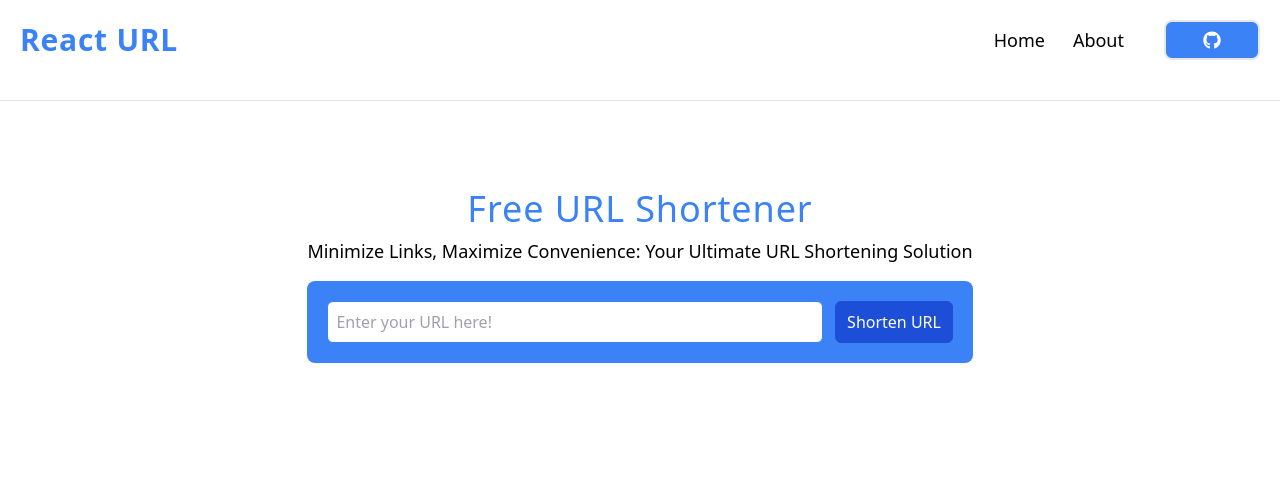
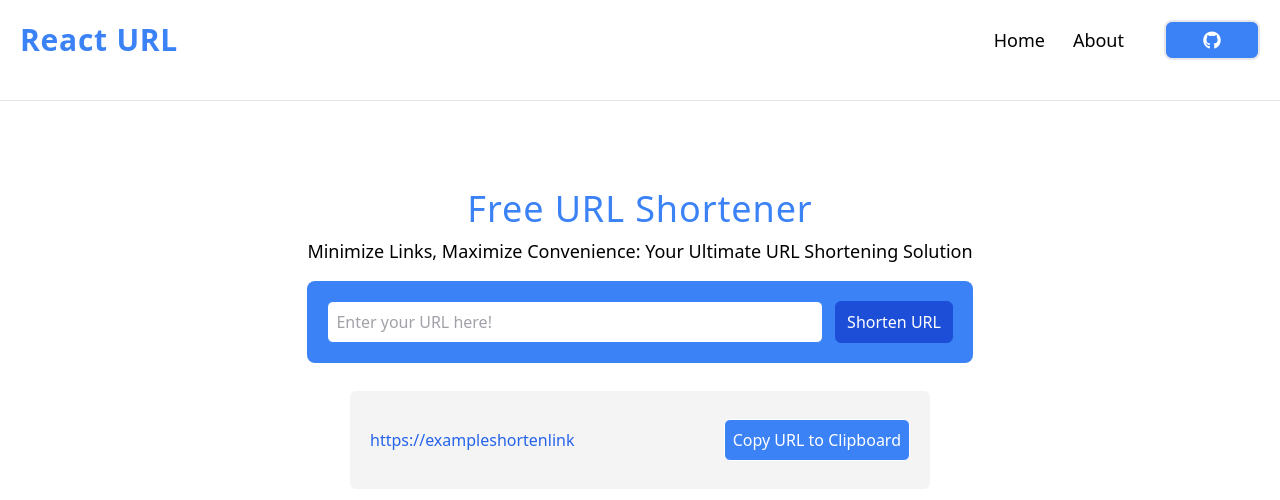
Before and after one commit to OVasconceloss/url-shortener, a React (Vite) app: page / in a window 1280 px wide. Shown: the top 500 px of the page. Built offline with nearby package versions, Linux system fonts and the light colour scheme.

Commit message:
:sparkles: feat: import the shortened URL component

```diff
--- a/src/pages/home.jsx
+++ b/src/pages/home.jsx
@@ -1,12 +1,13 @@
 import { Header } from "../components/header/header";
 import { InputURL } from "../components/input/inputURL";
+import { ShortenURLResult } from "../components/shorten/shortenURL";
 
 const Home = () => {
     return (
         <>
         <Header />
         <hr className="mt-5 border-zinc-200" />
-        <main className="p-5 m-10 flex items-center justify-center">
+        <main className="p-5 m-10 flex flex-col items-center justify-center">
             <section className="p-5 flex-col items-center justify-center">
                 <div className="flex flex-col items-center justify-center">
                     <h2 className="py-2 text-4xl text-blue-500 tracking-wide uper">Free URL Shortener</h2>
@@ -16,8 +17,8 @@ const Home = () => {
                     <InputURL />
                 </div>
             </section>
-            <section>
-
+            <section className="w-1/2 flex items-center justify-center">
+                <ShortenURLResult />
             </section>
         </main>
         </>
```
